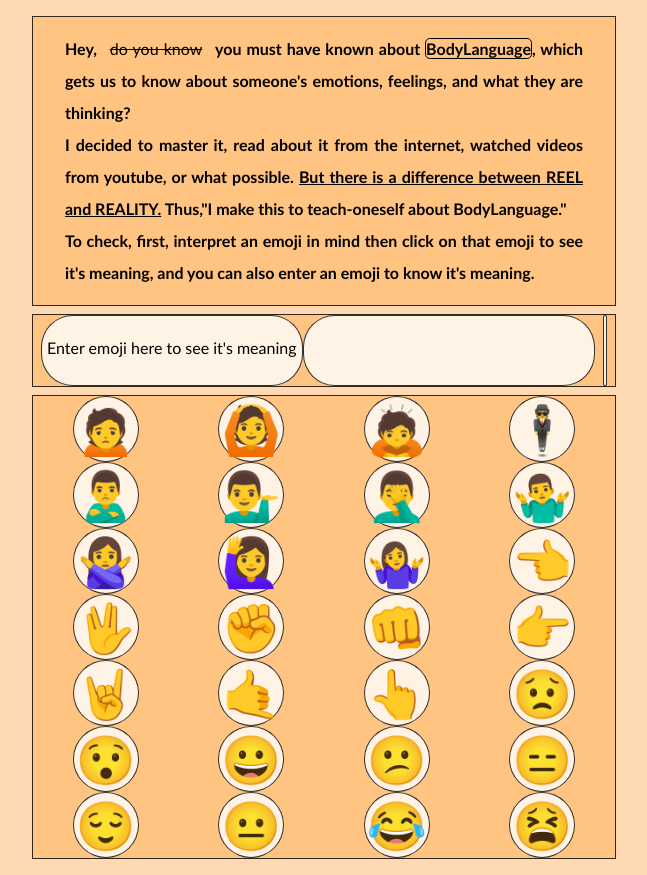
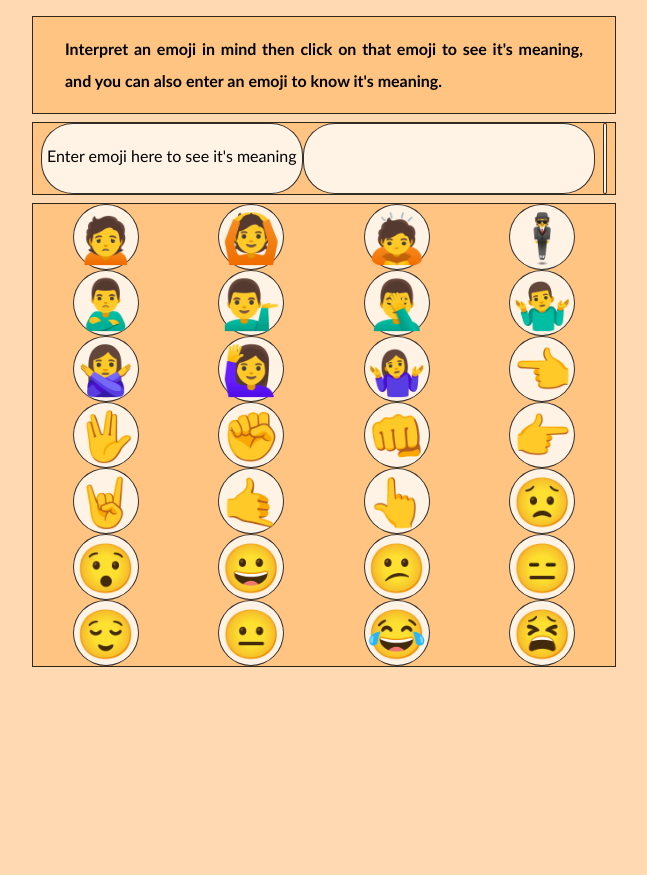
Before and after one commit to bajajshubham/gestures-interpreter, a React (Create React App) app: page / in a window 1280 px wide. Shown: the whole page, without its empty margins (316-963 px from the left). After the commit the page ends 800 px from the top, so only its background shows below. Built offline with nearby package versions, Linux system fonts and the light colour scheme.

Commit message:
refactor: Bio update

```diff
--- a/src/App.js
+++ b/src/App.js
@@ -75,14 +75,14 @@ export default function App() {
     <div className="divHomeP appMargins">
 
     <p>
-       Hey,<span className="strikeThrough">do you know</span>
+       {/* Hey,<span className="strikeThrough">do you know</span>
        you must have known about <span className="decorateTxt">BodyLanguage</span>,
        which gets us to know about someone's emotions, feelings, and what they are thinking?
        <br/>
        I decided to master it, read about it from the internet, watched videos from youtube, or
        what possible. <span style={{textDecoration:"underline"}}>But there is a difference between REEL and REALITY.</span>  Thus,"I make this to teach-oneself about BodyLanguage."
-       <br/>
-       To check, first, interpret an emoji in mind then click on that emoji
+       <br/> */}
+       Interpret an emoji in mind then click on that emoji
        to see it's meaning, and you can also enter an emoji to know it's meaning.
     </p>
 {/* */}
```
